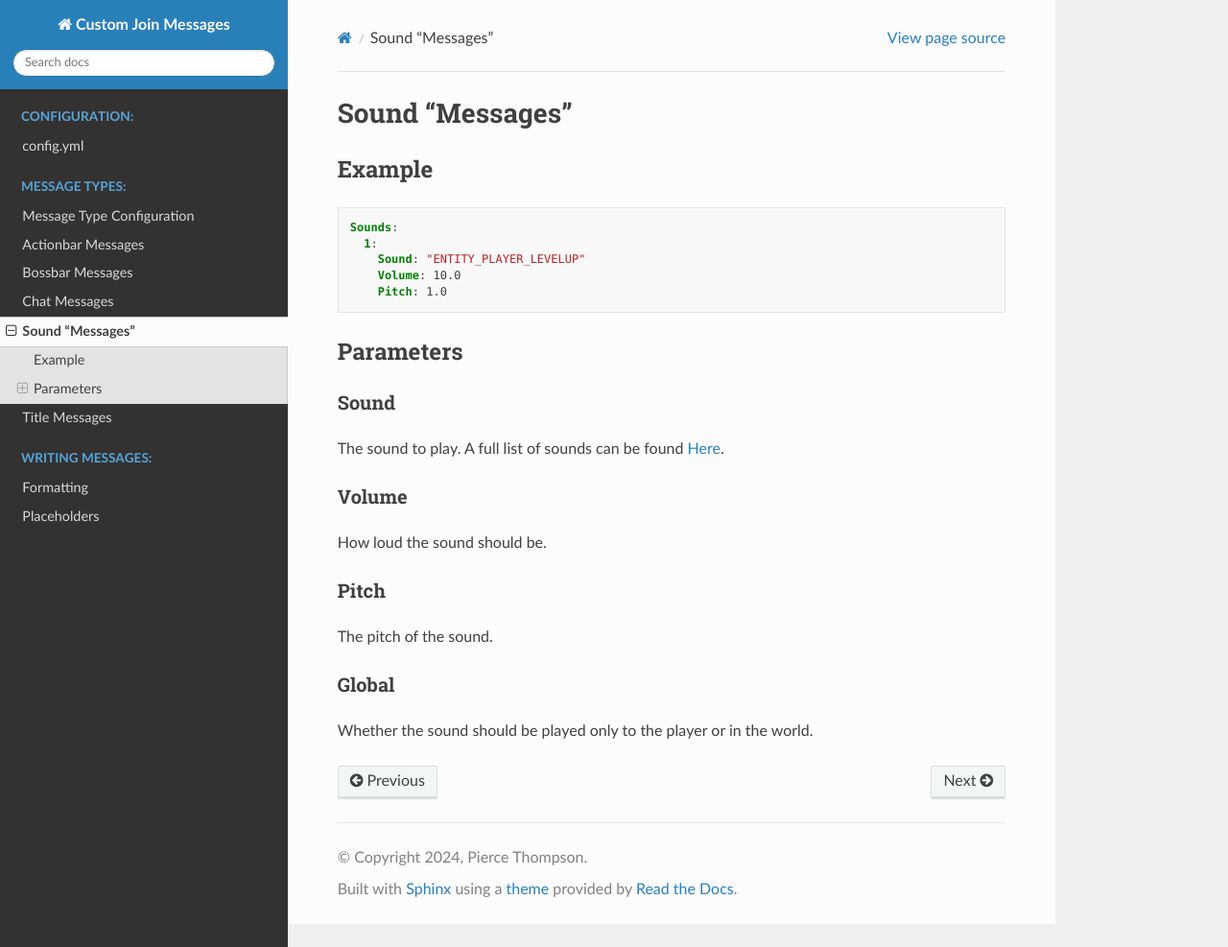
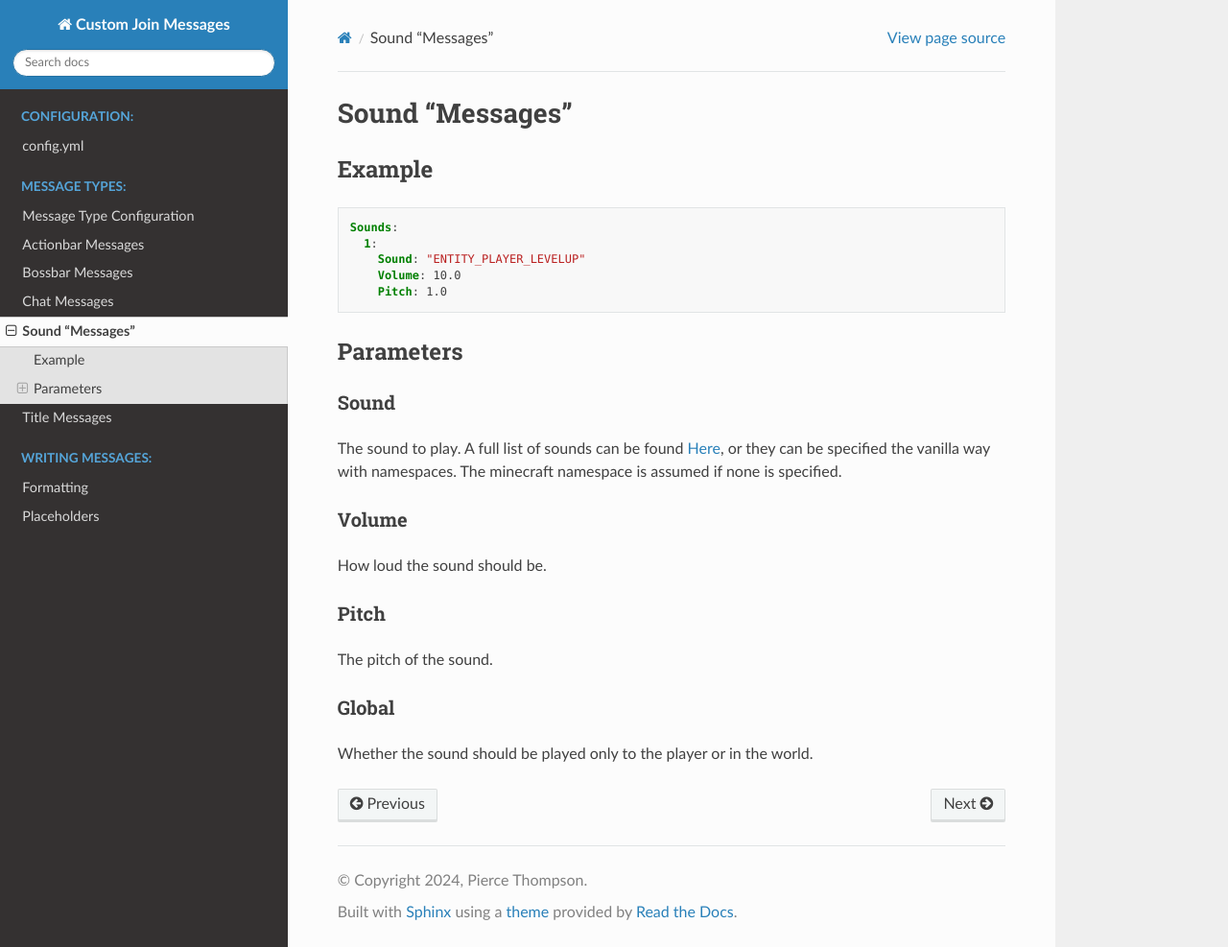
Before and after one commit to Insprill/custom-join-messages, a Sphinx documentation site: the page built from docs/message-types/sound.rst, in a window 1280 px wide and 987 px high. Shown: the whole window at 96% size. Built offline with Sphinx 7.4.7 and the Read the Docs theme 3.1.0, drawn with Linux system fonts in a browser that asks for light colours.

Commit message:
Update sound docs

```diff
--- a/docs/message-types/sound.rst
+++ b/docs/message-types/sound.rst
@@ -18,7 +18,8 @@ Parameters
 
 Sound
 ^^^^^
-The sound to play. A full list of sounds can be found `Here <https://hub.spigotmc.org/javadocs/spigot/org/bukkit/Sound.html>`_.
+The sound to play. A full list of sounds can be found `Here <https://hub.spigotmc.org/javadocs/spigot/org/bukkit/Sound.html>`_, or they can be
+specified the vanilla way with namespaces. The minecraft namespace is assumed if none is specified.
 
 Volume
 ^^^^^^
```
